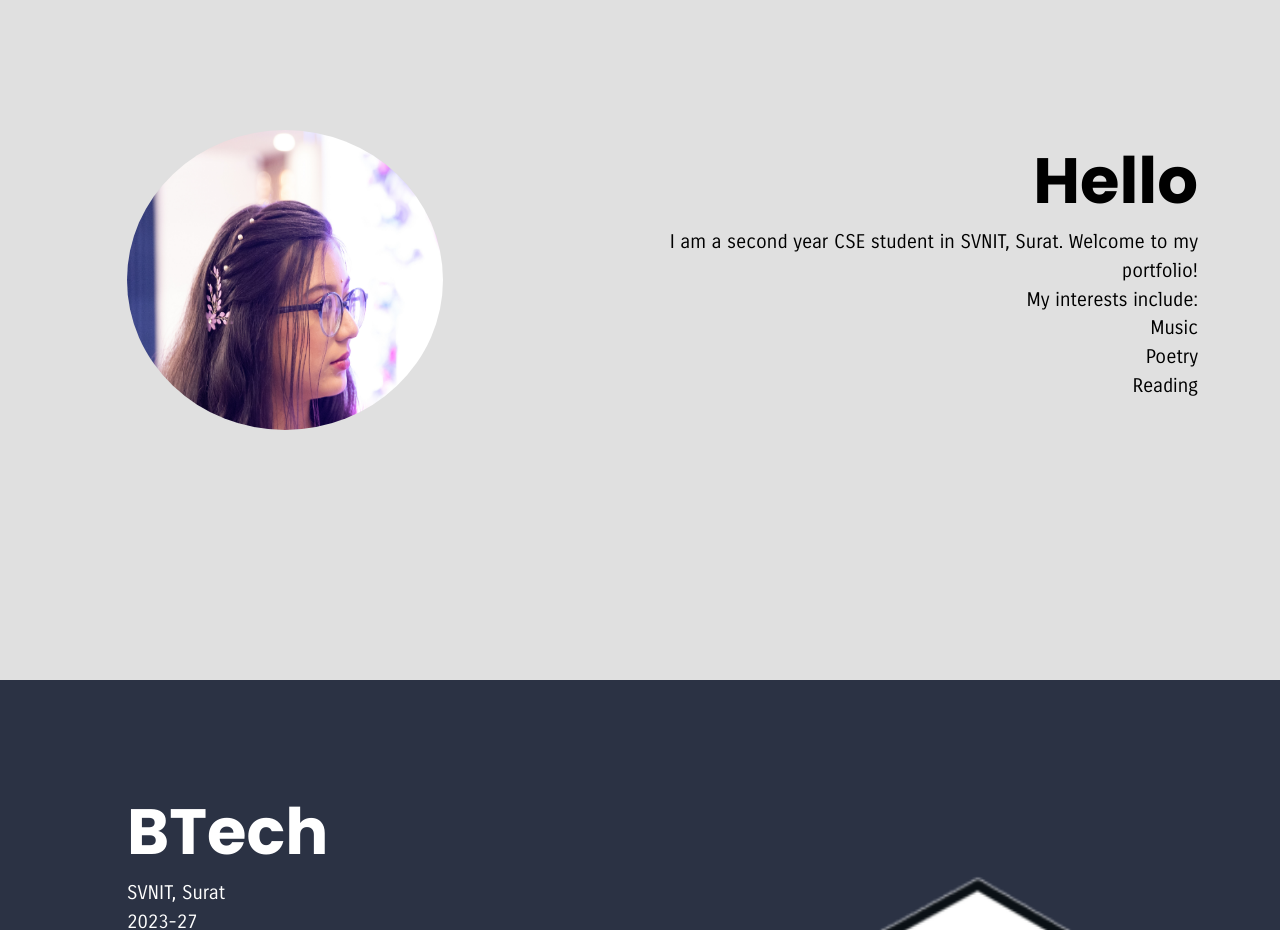
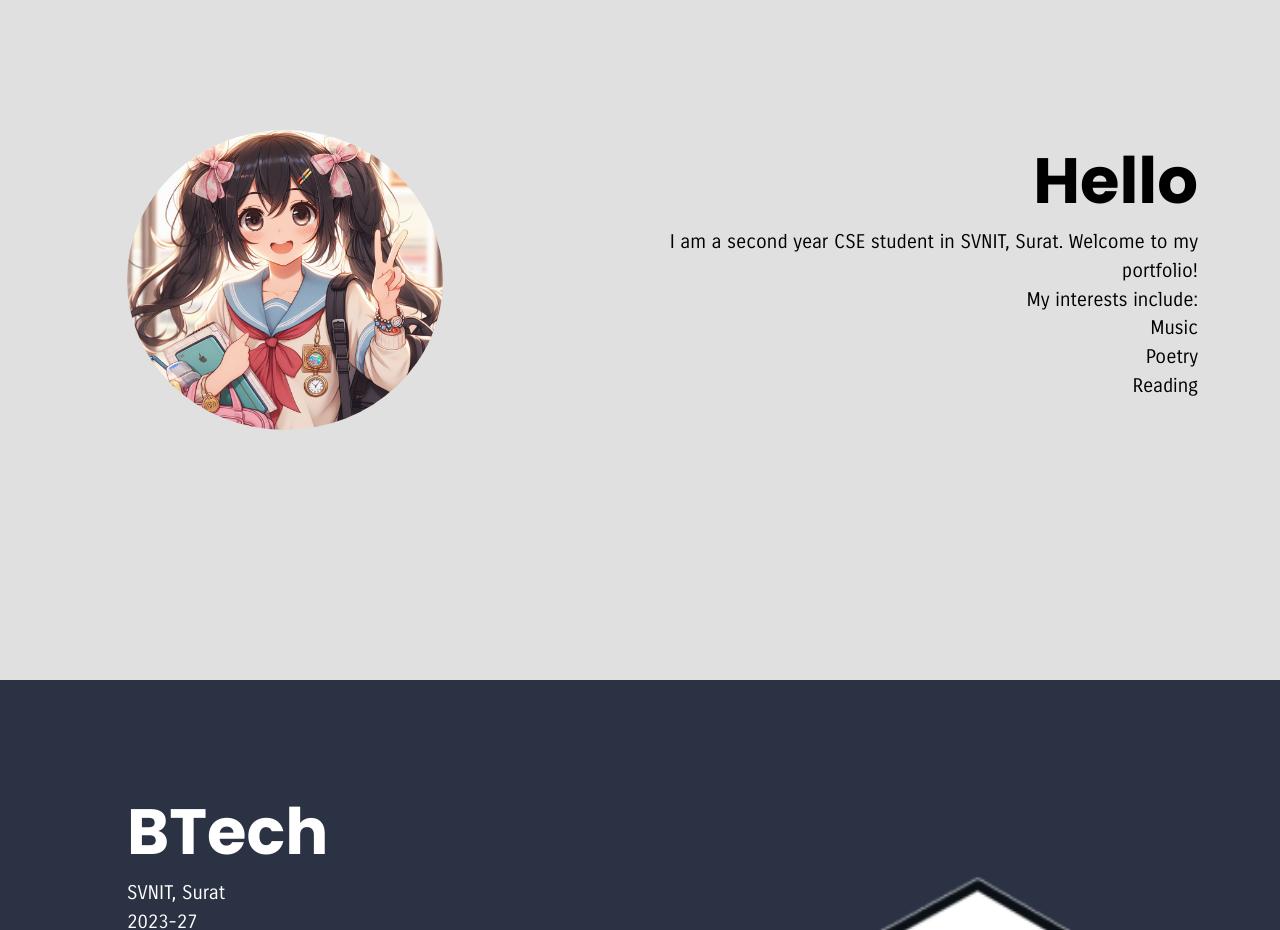
Before and after one commit to KKB27/KKBportfolio.github.io, a plain HTML site: page index.html in a window 1280 px wide. Shown: the part 920-1850 px from the top of the page. Drawn offline with nearby package versions, Linux system fonts and the light colour scheme.

Commit message:
Update index.html

```diff
--- a/index.html
+++ b/index.html
@@ -25,7 +25,7 @@
         <div class="container">
             <div class="row justify-content-end">
                 <div class="col-lg-5 col-md-12 col-12" id="name">
-                    <img src="./images/kruti.jpg" alt="kruti photo">
+                    <img src="./images/myPFP.jpg" alt="kruti photo">
                 </div>
                 <div class="col-lg-7 col-md-12 col-12 d-flex
                 align-items-center
```
